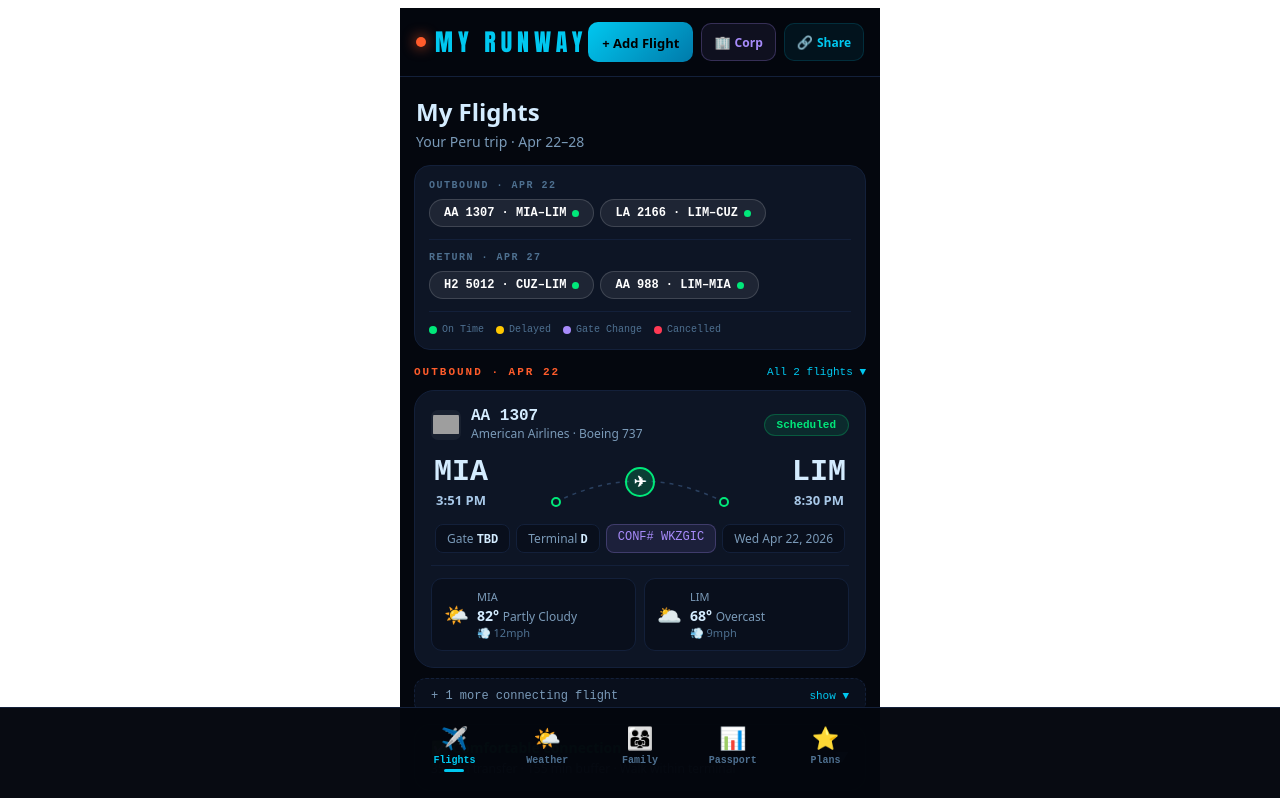
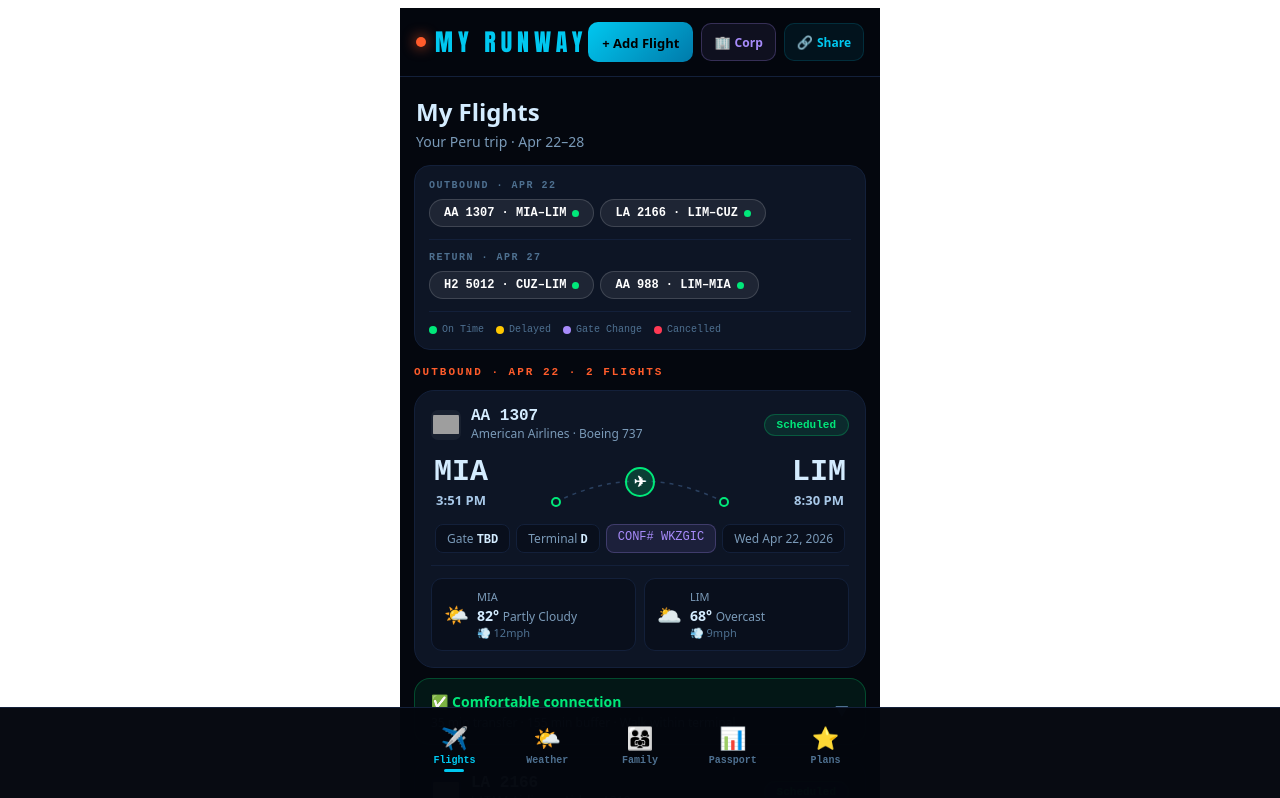
Before and after one commit to myrunway27/my-runway, a React (Vite) app: page / in a window 1280 px wide. Shown: the top 798 px of the page. Built offline with nearby package versions, Linux system fonts and the light colour scheme; grey boxes are pictures that could not be loaded.

Commit message:
Add files via upload

```diff
--- a/src/App.jsx
+++ b/src/App.jsx
@@ -341,7 +341,6 @@ function FlightsScreen({ onTap, onAdd, leaveState, setLeaveState, navIdx, setNav
   const app = NAV_APPS[navIdx];
   const outbound = FLIGHTS.filter(f=>f.trip==="outbound");
   const returnFlights = FLIGHTS.filter(f=>f.trip==="return");
-  const [showOutboundAll, setShowOutboundAll] = useState(false);
   const [showReturnAll, setShowReturnAll] = useState(false);
   const [showReturn, setShowReturn] = useState(false);
 
@@ -409,16 +408,9 @@ function FlightsScreen({ onTap, onAdd, leaveState, setLeaveState, navIdx, setNav
         </div>
       </div>
 
-      {/* OUTBOUND */}
-      <div style={{ display:"flex", alignItems:"center", justifyContent:"space-between", marginBottom:12 }}>
-        <div style={{ fontSize:11, color:C.orange, fontFamily:C.mono, fontWeight:700, letterSpacing:2 }}>OUTBOUND · APR 22</div>
-        {outbound.length > 1 && (
-          <div onClick={()=>setShowOutboundAll(o=>!o)} style={{ fontSize:11, color:C.accent, cursor:"pointer", fontFamily:C.mono }}>
-            {showOutboundAll ? "Hide ▲" : `All ${outbound.length} flights ▼`}
-          </div>
-        )}
-      </div>
-      {renderFlightGroup(outbound, showOutboundAll, setShowOutboundAll)}
+      {/* OUTBOUND — always fully expanded */}
+      <div style={{ fontSize:11, color:C.orange, fontFamily:C.mono, fontWeight:700, letterSpacing:2, marginBottom:12 }}>OUTBOUND · APR 22 · {outbound.length} FLIGHTS</div>
+      {renderFlightGroup(outbound, true, ()=>{})}
 
       {/* RETURN — collapsed by default */}
       <div onClick={()=>setShowReturn(o=>!o)} style={{ display:"flex", alignItems:"center", justifyContent:"space-between", marginTop:20, marginBottom:showReturn?12:0, cursor:"pointer", background:C.card, borderRadius:16, border:`1px solid ${C.border}`, padding:"13px 16px" }}>
```
